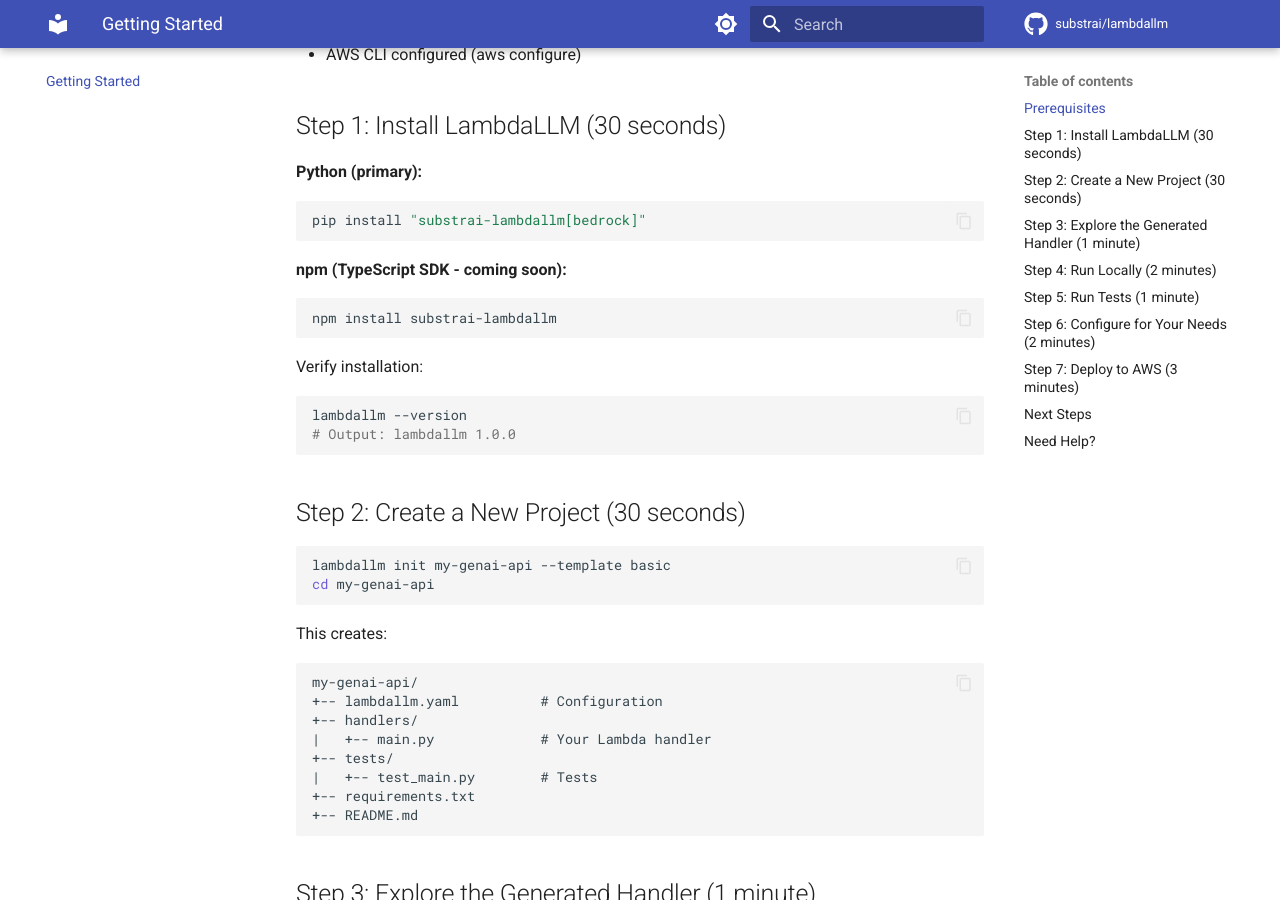
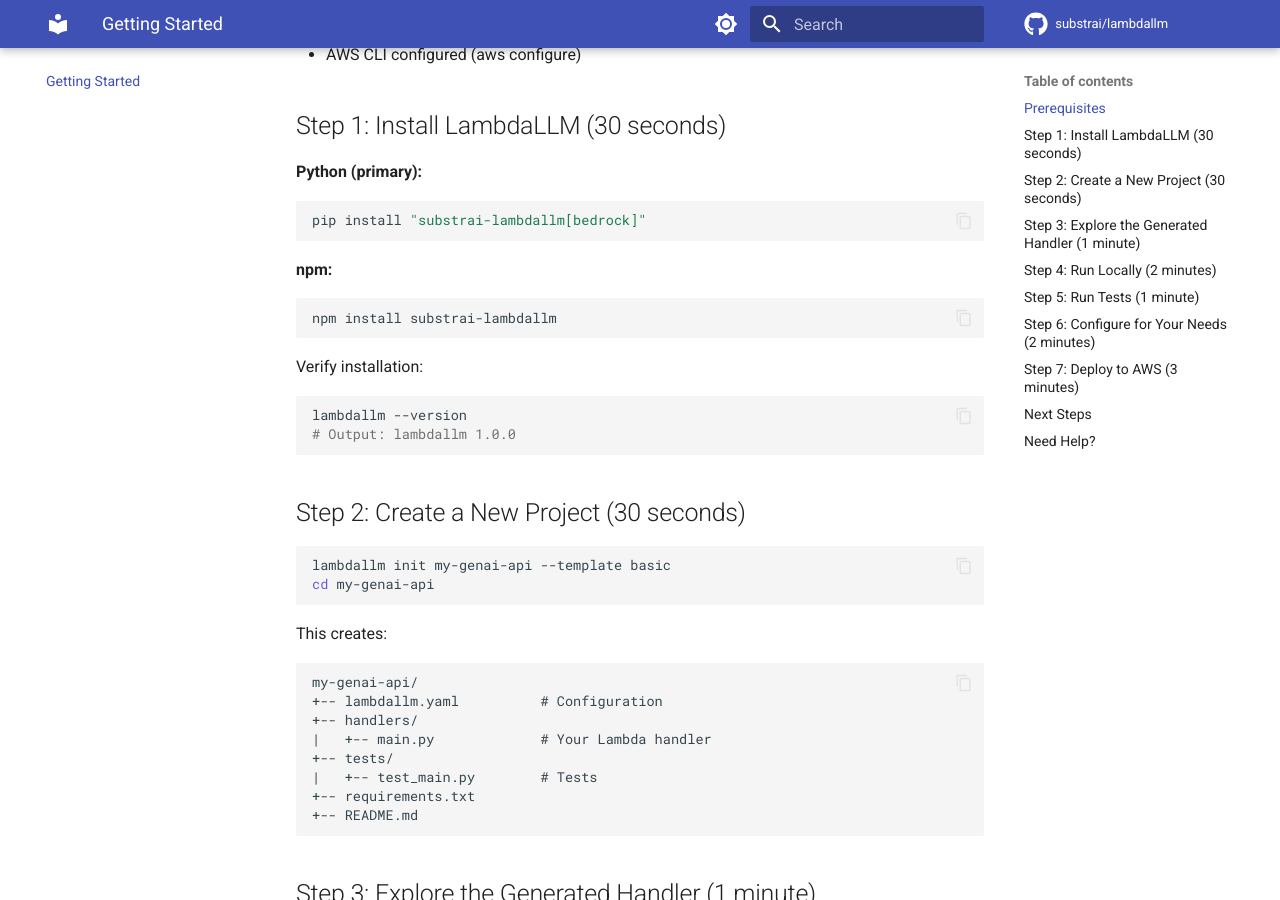
Before and after one commit to substrai/lambdallm, an MkDocs documentation site: the page built from docs/getting-started.md, in a window 1280 px wide and 900 px high, scrolled down 369 px. Built offline with MkDocs 1.6.1 and Material for MkDocs 9.7.7, drawn with Linux system fonts in a browser that asks for light colours; comment, search, counter and statistics services are not loaded.

Commit message:
fix: remove 'coming soon' from npm install - package is live

````diff
--- a/docs/getting-started.md
+++ b/docs/getting-started.md
@@ -16,7 +16,7 @@
 pip install "substrai-lambdallm[bedrock]"
 ```
 
-**npm (TypeScript SDK - coming soon):**
+**npm:**
 
 ```bash
 npm install substrai-lambdallm
````
Also changed, not shown: README.md (+1 -1 lines).
